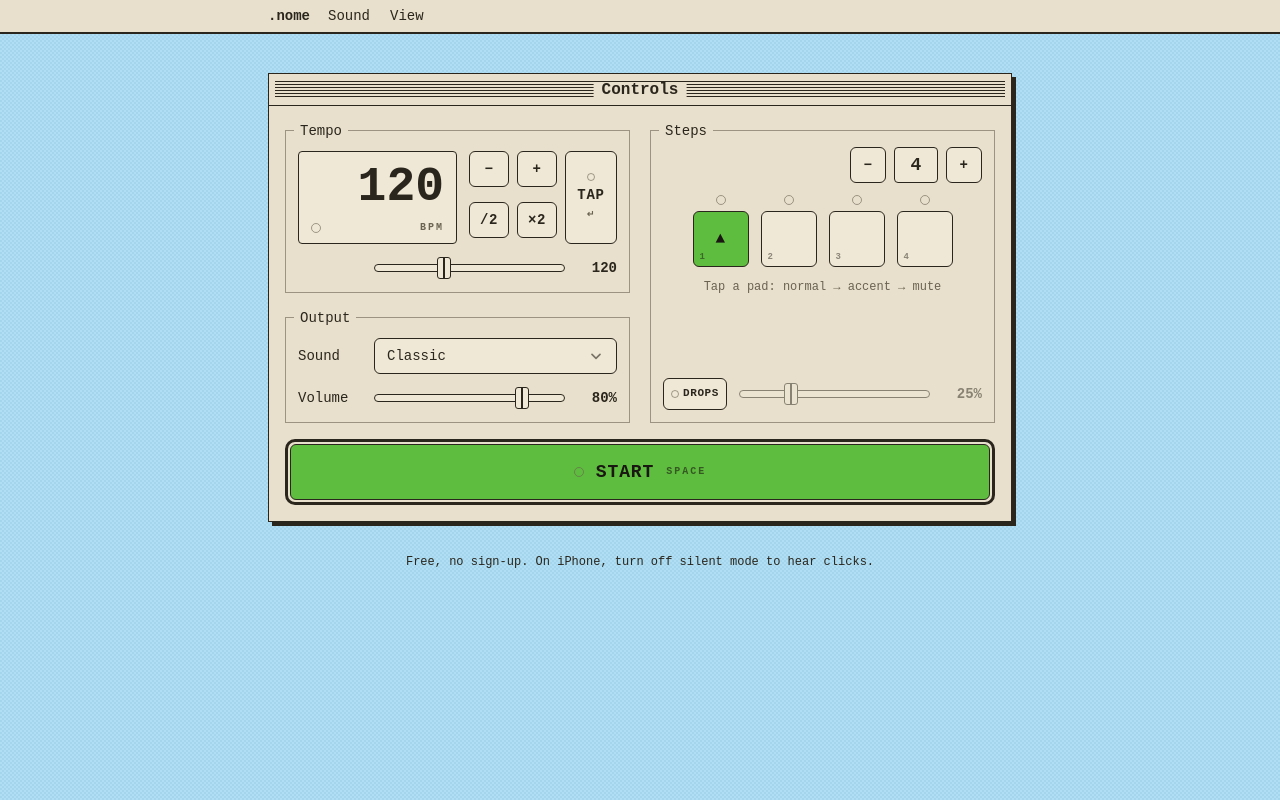
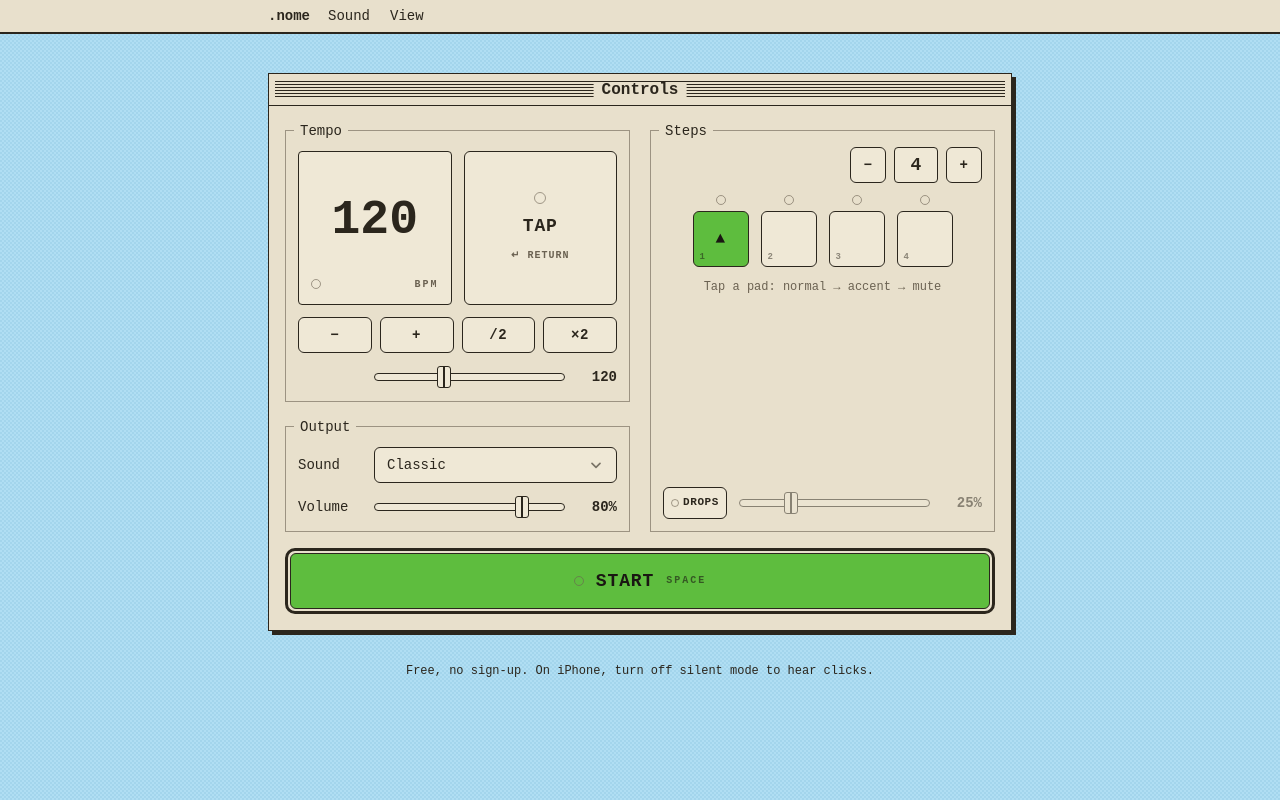
Before and after one commit to sluckenbaugh/nome, a React (Vite) app: page / in a window 1280 px wide. Built offline with nearby package versions, Linux system fonts and the light colour scheme.

Commit message:
Revert "Use the square tempo layout only on small screens"
This reverts commit db887e2106996d003af89dc3c0df5c99c7ad6d5e.

```diff
--- a/src/components/TapTempoButton.tsx
+++ b/src/components/TapTempoButton.tsx
@@ -16,15 +16,12 @@ export function TapTempoButton({ flash, onTap }: Props) {
       onClick={(e) => e.detail === 0 && onTap(e.timeStamp)}
       aria-keyshortcuts="Enter"
       aria-label="Tap tempo"
-      // Small screens: a large square key (LED, label, "↵ Return" stacked). Wide layout: the narrower
-      // tall key with just "↵".
-      className={`${KEY} w-full flex-col gap-2 text-lg md:gap-1 md:text-sm`}
+      // A large square key beside the tempo field: LED, label and the Return hint stacked.
+      className={`${KEY} w-full flex-col gap-2 text-lg`}
     >
-      <Led on={flash} className="size-3 md:size-2" />
+      <Led on={flash} className="size-3" />
       Tap
-      <span className="text-[10px] tracking-widest text-ink-muted md:text-[9px]">
-        ↵<span className="md:hidden"> Return</span>
-      </span>
+      <span className="text-[10px] tracking-widest text-ink-muted">↵ Return</span>
     </button>
   )
 }
--- a/src/components/TempoControl.tsx
+++ b/src/components/TempoControl.tsx
@@ -15,33 +15,31 @@ interface Props {
 
 export function TempoControl({ bpm, onChange, tapKey, beatLight }: Props) {
   return (
-    // A container, so the number size can follow the Tempo box's own width rather than the screen.
+    // A container, so the number size can follow the Tempo box's own width (narrow phones and the
+    // two-column wide layout) rather than the screen width.
     <div className="@container flex flex-col gap-3">
-      {/*
-        Small screens: the tempo field and Tap key split the width as two equal squares, with the
-        -, +, /2 and x2 keys in a row of four beneath them.
-        md and up (wide layout): field on the left, a 2x2 block of keys, and a tall Tap key on the right.
-        Tab order is field, Tap, then the four keys in both layouts.
-      */}
-      <div className="grid grid-cols-4 gap-2 md:grid-cols-[minmax(0,1fr)_2.5rem_2.5rem_3.25rem] md:grid-rows-2">
+      {/* The tempo field and the Tap key split the width as two equal squares. */}
+      <div className="grid grid-cols-2 gap-3">
         {/* Classic text field: editable tempo, with the beat light and units along the bottom. */}
-        <label className="col-span-2 flex aspect-square min-w-0 flex-col rounded-[4px] border border-line bg-key p-3 focus-within:outline-2 focus-within:outline-offset-2 focus-within:outline-accent md:col-span-1 md:col-start-1 md:row-span-2 md:row-start-1 md:mr-1 md:aspect-auto md:justify-center md:px-3 md:py-2">
+        <label className="flex aspect-square min-w-0 flex-col rounded-[4px] border border-line bg-key p-3 focus-within:outline-2 focus-within:outline-offset-2 focus-within:outline-accent">
           <CommitNumberInput
             min={MIN_BPM}
             max={MAX_BPM}
             value={bpm}
             onCommit={(value) => onChange(clampBpm(value))}
             // Smaller digits in the narrowest boxes so three-digit tempos always fit.
-            className="min-h-0 w-full flex-1 bg-transparent text-center text-4xl leading-none font-semibold tabular-nums text-ink caret-accent outline-none [appearance:textfield] @min-[17rem]:text-5xl md:flex-none md:text-right [&::-webkit-inner-spin-button]:appearance-none"
+            className="min-h-0 w-full flex-1 bg-transparent text-center text-4xl leading-none font-semibold tabular-nums text-ink caret-accent outline-none [appearance:textfield] @min-[17rem]:text-5xl [&::-webkit-inner-spin-button]:appearance-none"
             aria-label="Tempo in beats per minute"
           />
-          <span className="flex items-center justify-between md:mt-1.5">
+          <span className="flex items-center justify-between">
             {beatLight}
             <span className="text-[10px] font-bold tracking-[0.2em] text-ink-muted">BPM</span>
           </span>
         </label>
-        <div className="col-span-2 flex aspect-square md:col-span-1 md:col-start-4 md:row-span-2 md:row-start-1 md:aspect-auto">{tapKey}</div>
+        <div className="flex aspect-square">{tapKey}</div>
+      </div>
 
+      <div className="grid grid-cols-4 gap-2">
         <button type="button" className={KEY_SM} onClick={() => onChange(clampBpm(bpm - 1))} disabled={bpm <= MIN_BPM} aria-label="Decrease tempo">
           −
         </button>
```
Also changed, not shown: 1 other file (tests, documents, lock files or other folders).
